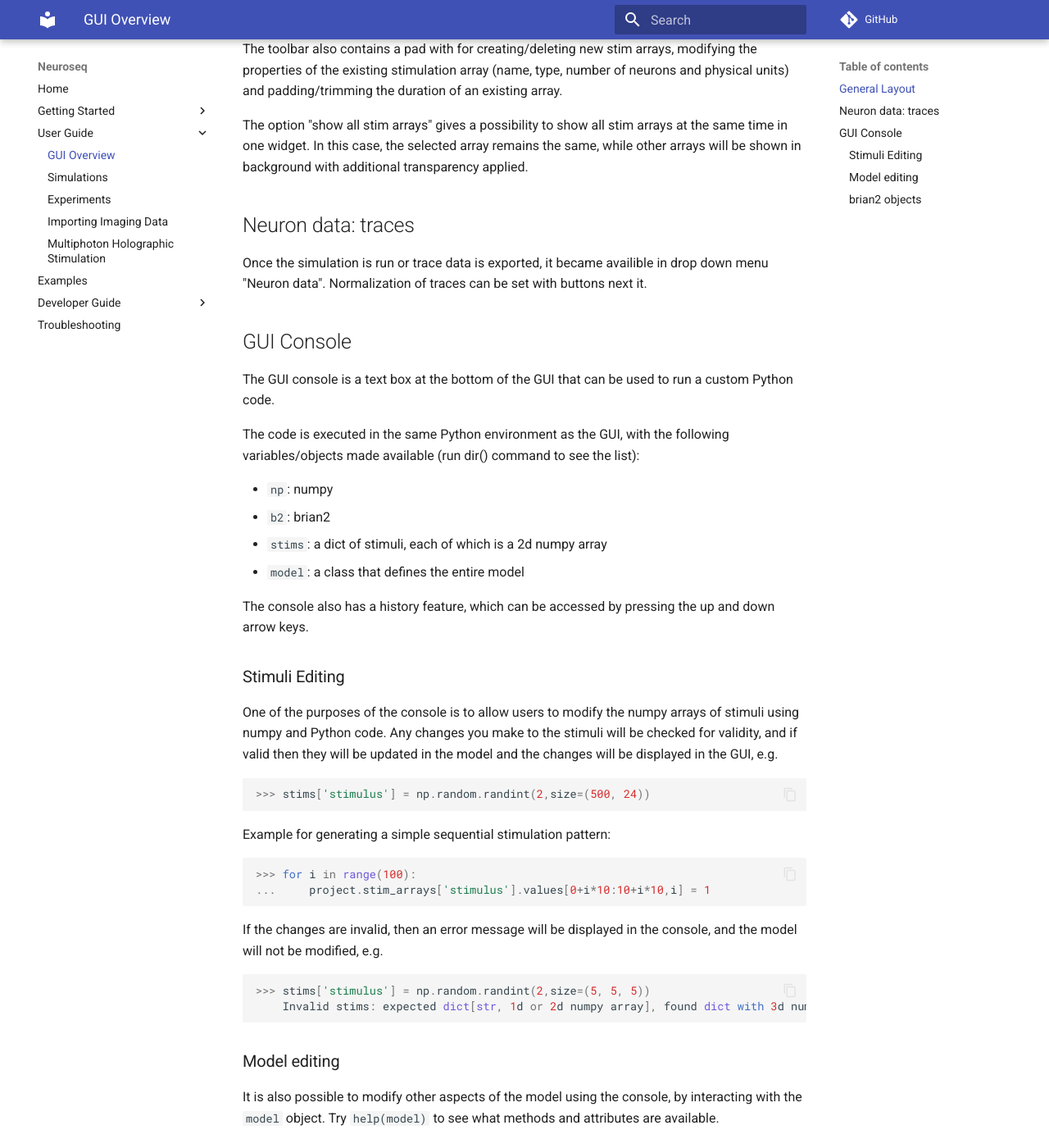
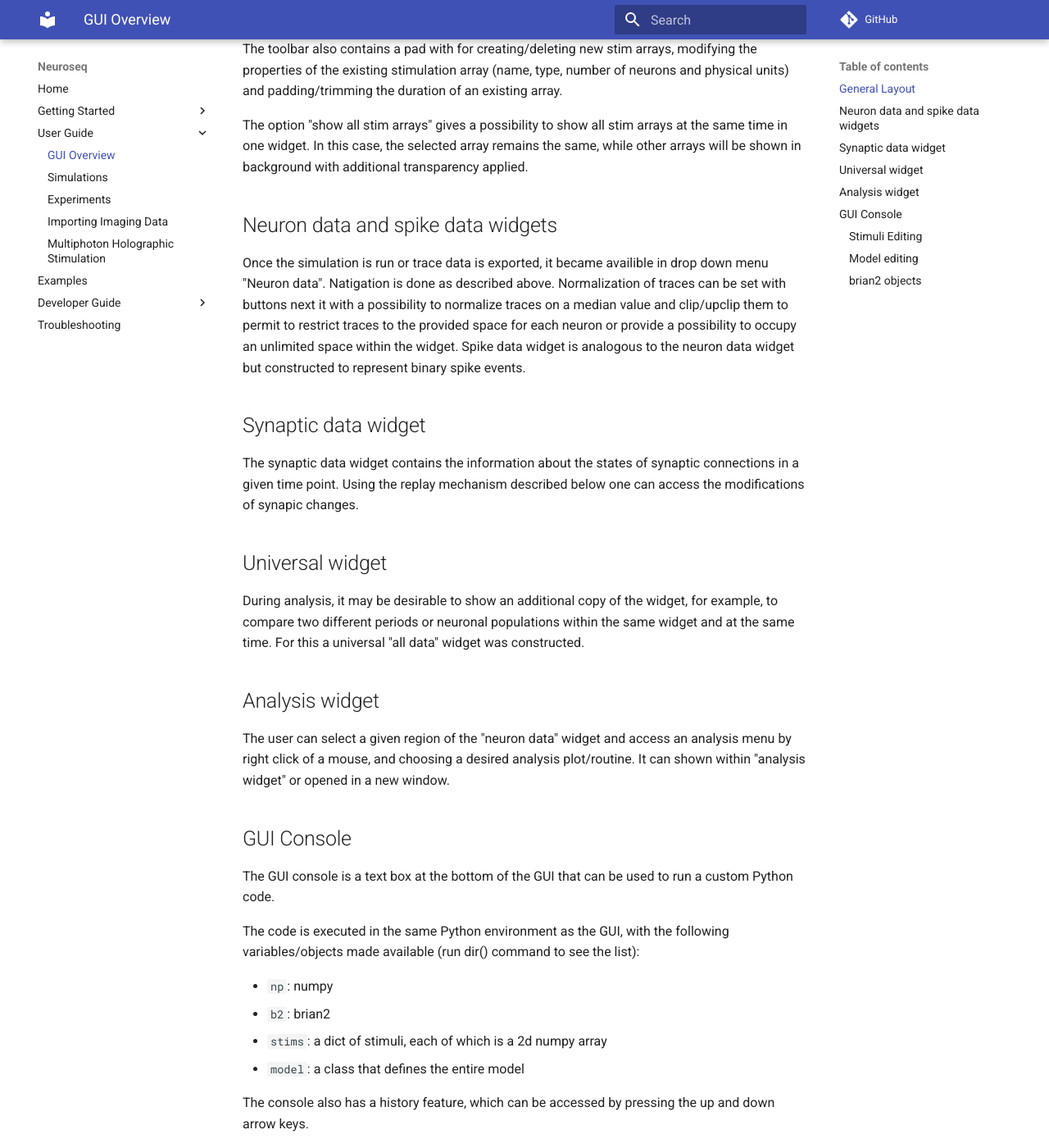
Before and after one commit to neuroseq/neuroseq, an MkDocs documentation site: the page built from docs/user_guide/gui_overview.md, in a window 1280 px wide and 1400 px high, scrolled down 1883 px. Shown: the whole window at 82% size. Built offline with MkDocs 1.6.1 and Material for MkDocs 9.7.7, drawn with Linux system fonts in a browser that asks for light colours; comment, search, counter and statistics services are not loaded.

Commit message:
Update gui_overview.md

```diff
--- a/docs/user_guide/gui_overview.md
+++ b/docs/user_guide/gui_overview.md
@@ -41,18 +41,22 @@ The toolbar also contains a pad with for creating/deleting new stim arrays, modi
 
 The option "show all stim arrays" gives a possibility to show all stim arrays at the same time in one widget. In this case, the selected array remains the same, while other arrays will be shown in background with additional transparency applied.
 
-## Neuron data: traces
+## Neuron data and spike data widgets
 
-Once the simulation is run or trace data is exported, it became availible in drop down menu "Neuron data".
-Normalization of traces can be set with buttons next it.
+Once the simulation is run or trace data is exported, it became availible in drop down menu "Neuron data". Natigation is done as described above. Normalization of traces can be set with buttons next it with a possibility to normalize traces on a median value and clip/upclip them to permit to restrict traces to the provided space for each neuron or provide a possibility to occupy an unlimited space within the widget. Spike data widget is analogous to the neuron data widget but constructed to represent binary spike events.
 
+## Synaptic data widget
 
+The synaptic data widget contains the information about the states of synaptic connections in a given time point. Using the replay mechanism described below one can access the modifications of synapic changes.
 
+## Universal widget
 
+During analysis, it may be desirable to show an additional copy of the widget, for example, to compare two different periods or neuronal populations within the same widget and at the same time. For this a universal "all data" widget was constructed.
 
+## Analysis widget
 
-
-
+The user can select a given region of the "neuron data" widget and access an analysis menu by right click of a mouse, and choosing a desired analysis plot/routine.
+It can shown within "analysis widget" or opened in a new window.
 
 ## GUI Console
 
```
